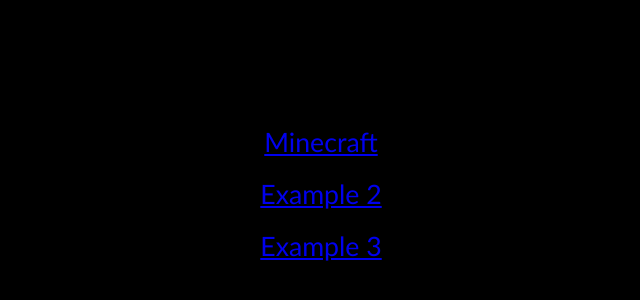
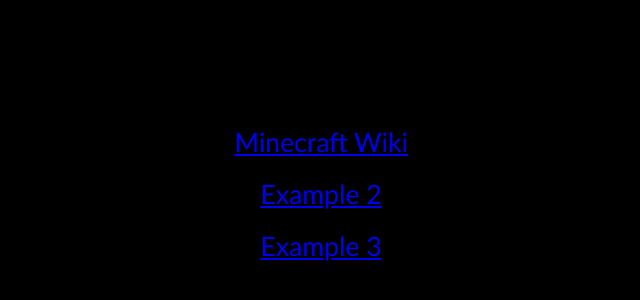
Before and after one commit to Niegoo11/niegoo11.github.io, a plain HTML site: page index.html in a window 1280 px wide. Shown: the part 174-474 px from the top of the page, without its empty margins (339-979 px from the left). Drawn offline with Linux system fonts and the light colour scheme.

Commit message:
Update index.html

```diff
--- a/index.html
+++ b/index.html
@@ -10,7 +10,7 @@
 </head>
 <body>
     <ul>
-        <li><a href="projects/minecraft-from-wiki.html">Minecraft</a></li>
+        <li><a href="projects/minecraft-from-wiki.html">Minecraft Wiki</a></li>
         <li><a href="/projects/other-page-two.html">Example 2</a></li>
         <li><a href="/projects/other-page-three.html">Example 3</a></li>
     </ul>
```
